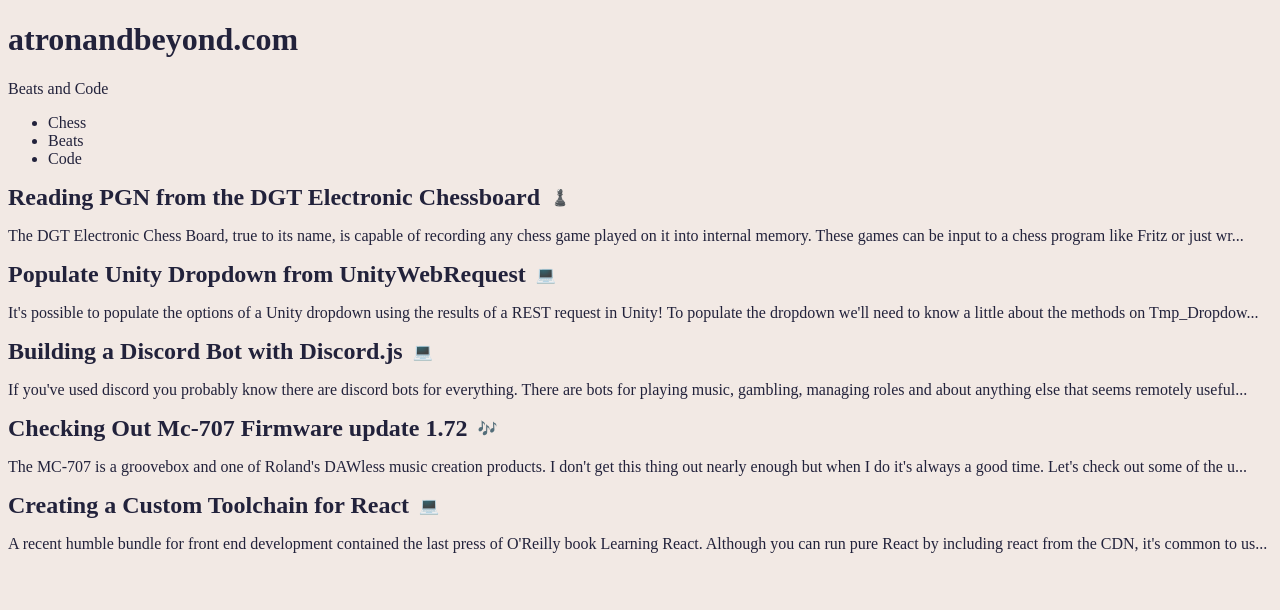
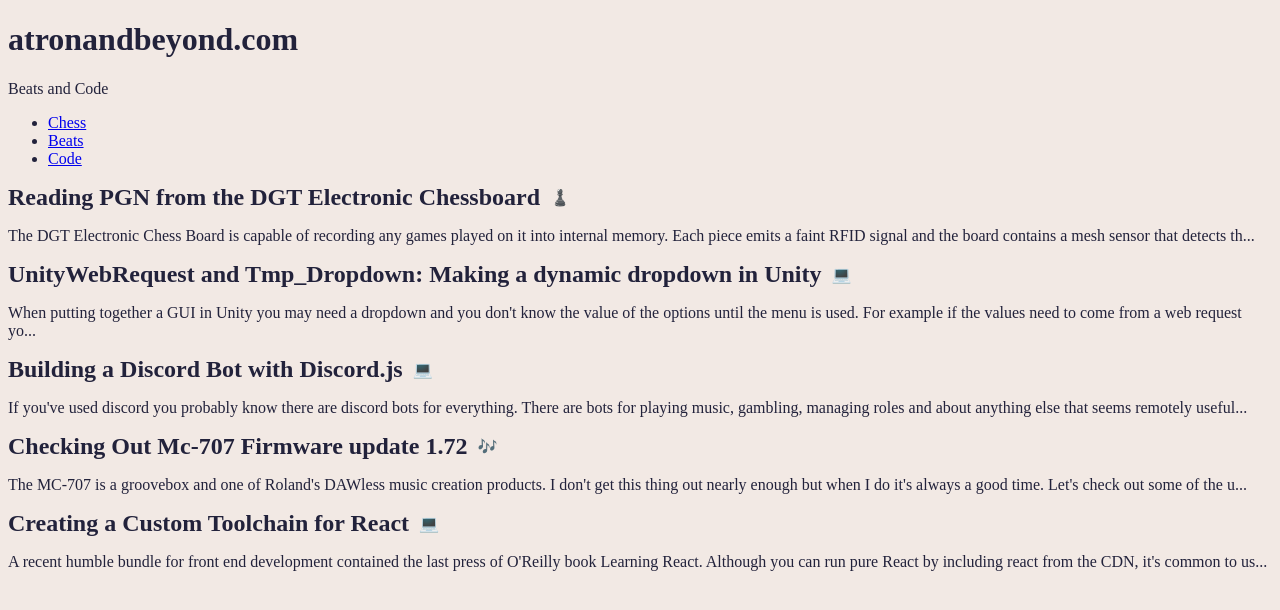
Before and after one commit to awayawm/atronandbeyond.com, a React app: page / in a window 1280 px wide. Shown: the top 610 px of the page. Built offline with nearby package versions, Linux system fonts and the light colour scheme.

Commit message:
start adding react-router-dom

```diff
--- a/package.json
+++ b/package.json
@@ -33,6 +33,7 @@
     "html-webpack-harddisk-plugin": "^2.0.0",
     "lodash": "^4.17.21",
     "react": "^17.0.2",
-    "react-dom": "^17.0.2"
+    "react-dom": "^17.0.2",
+    "react-router-dom": "^5.2.0"
   }
 }
--- a/src/Components/Nav.js
+++ b/src/Components/Nav.js
@@ -1,13 +1,16 @@
 import React, { Component } from "react";
 import PropTypes from 'prop-types';
+import { BrowserRouter as Router, Link } from "react-router-dom";
 
 export default class Nav extends Component {
     render() {
-        return (<nav>
-            <ul>
-                {this.props.tags.filter(tag => tag.enabled).map((tag, i) => <li key={i}> {tag.name} </li>)}
-            </ul>
-        </nav>)
+        return (
+            <Router>
+                <ul>
+                    {this.props.tags.filter(tag => tag.enabled).map((tag, i) => <li key={i}> <Link to={tag.link}>{tag.name}</Link> </li>)}
+                </ul>
+            </Router>
+        )
     }
 }
 
--- a/src/data.js
+++ b/src/data.js
@@ -2,22 +2,27 @@
   "header": {
     "title": "atronandbeyond.com",
     "tagline": "Beats and Code",
+    "github":"",
+    "linkdin":""
   },
   "tags": [{
     id: 1,
     name: "Chess",
+    link: "/tags/chess",
     enabled: true,
     icon: '♟️'
   },
   {
     id: 2,
     name: "Beats",
+    link: "/tags/beats",
     enabled: true,
     icon:'🎶'
   },
   {
     id: 3,
     name: "Code",
+    link: "/tags/code",
     enabled: true,
     icon:'💻'
   }],
@@ -27,22 +32,35 @@
       title: "Reading PGN from the DGT Electronic Chessboard",
       tags: [1],
       date: "2021-06-20",
-      content: `The DGT Electronic Chess Board, true to its name, is capable of recording any chess game played on it into internal memory.
-      These games can be input to a chess program like Fritz or just written to disk for archiving and future analysis.  There are a few software
-      titles provided by DGT that are supposed to make interfacing with the DGT easy.  RabbitQueen is helpful for dumping the board memory and configuring
-      a few internal parameters.  RabbitConnect and RabbitPlugin allow you to connect the board to chess programs like Fritz.
+      content: `The DGT Electronic Chess Board is capable of recording any games played on it into internal memory.  Each piece emits a
+      faint RFID signal and the board contains a mesh sensor that detects the presence of any pieces placed on top of it.  The piece needs to be directly
+      on top of the square for the board to work and the board can register ghost pieces and peice radio interference, but this is rare.  The data from the board is read
+      by a chess program like Fritz or can be simply written to disk for archiving or future analysis.  DGT releases a few programs along with the board
+       that are supposed to make connecting the board to your computer easy.  RabbitQueen is helpful for dumping the board memory (readonly) and configuring
+      internal parameters.  RabbitConnect and RabbitPlugin allow you to connect the board to chess programs like Fritz.
 
-      Of the few programs DGT provides, LiveChess is the most interesting title in my opinion.  It is used capture the games produced by multiple DGT boards
-      and write them to either one file or multiple files.  This file is updated as the games progress so it can be processed by anyone who wants to parse it.
-      Lichess is great example of an online chess platform that can read the broadcasted PGN from a live tournament.`
+      Of the programs DGT provides, LiveChess is the most interesting.  It is used capture the live games played by multiple DGT boards
+      and can write them to disk or stream them on the LiveChess cloud.  The file written to disk will update as the games progresses.  It
+      can be read by online chess services like Lichess or by anyone who wants to parse this data.  I imagine there are folks out there who
+      read the pgn as is and can reconstruct the game in their head like Beth Harmon in The Queen's Gambit.
+
+      Thanks to the number of chess libraries on Github it is easy to parse a pgn file.  Python-chess seems like the most feature rich open source project. It
+      has a ton of contributors and integrates with Polyglot, Syzeyg, and Stockfish easily.  It also has methods for traversing variations of the Pgn as a tree
+      which would be useful for game analysis. If you prefer javascript, chess.js a great choice too.  It has everything needed to do fun things with Pgn files
+      and that's what we'll use in the code below.`
     },
     {
       enabled: true,
-      title: "Populate Unity Dropdown from UnityWebRequest",
+      title: "UnityWebRequest and Tmp_Dropdown:  Making a dynamic dropdown in Unity",
       tags: [3],
       date: "2021-06-20",
-      content: `It's possible to populate the options of a Unity dropdown using the results of a REST request in Unity!  To populate the dropdown
-      we'll need to know a little about the methods on Tmp_Dropdown, Unity event handlers and maybe a bit about the dropdown template.`
+      content: `When putting together a GUI in Unity you may need a dropdown and you don't know the value of the options
+      until the menu is used.  For example if the values need to come from a web request you may not want to make that request until
+      the menu is clicked.  In this quick article we'll make a web request using UnityWebRequest and parse the json response into
+      an object we can do something with.  Then we'll use that object to populate the dropdown and to populate some Text objects
+      when an option is selected.
+
+      `
     },
     {
       enabled: true,
```
Also changed, not shown: 1 other file (tests, documents, lock files or other folders).
